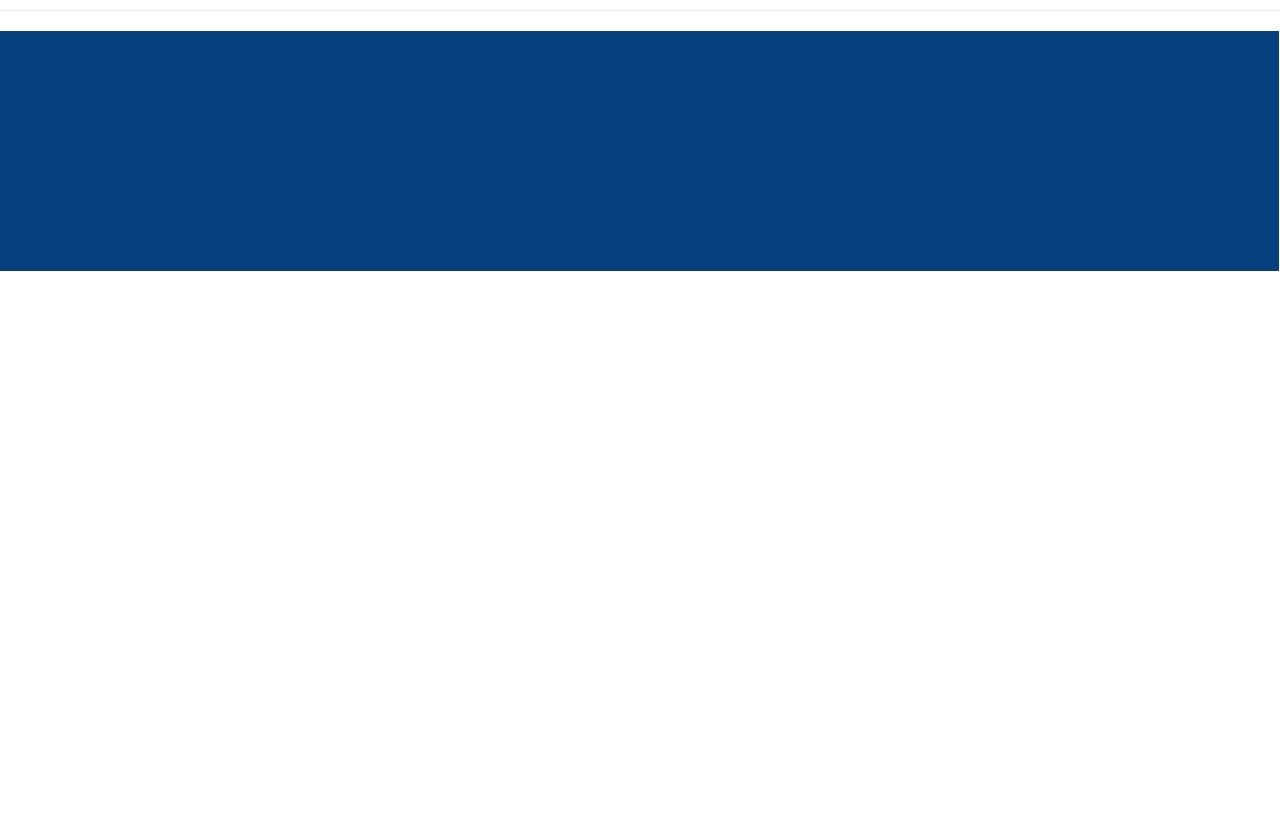
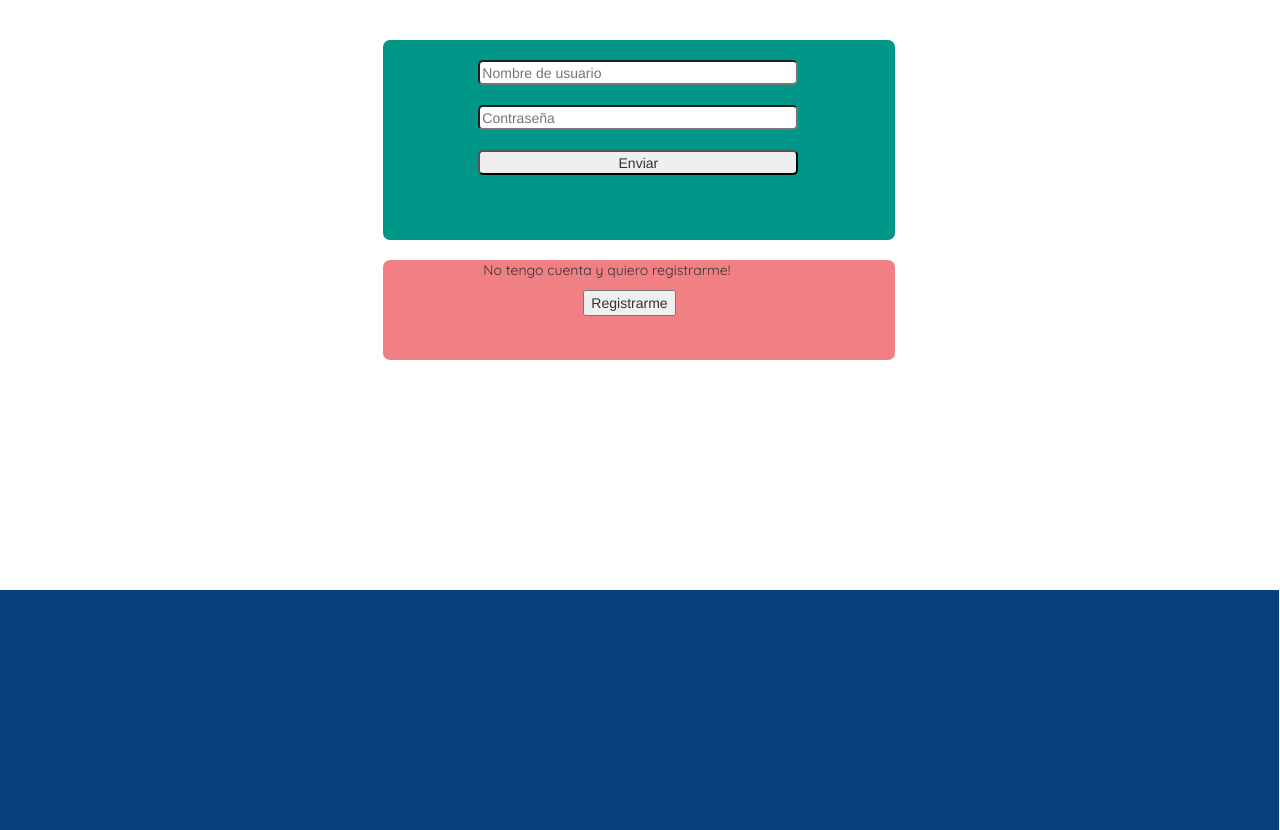
Before and after one commit to juanmaverde/m3d, a PHP site: page /loginRegister.html in a window 1280 px wide. Shown: the part 85-915 px from the top of the page. Before the commit the page ends 356 px from the top, so only its background shows below. Run offline with PHP 8.4, Linux system fonts and the light colour scheme; some web fonts are replaced.

Commit message:
cambios estilo loginRegister.html & styles.css

```diff
--- a/loginRegister.html
+++ b/loginRegister.html
@@ -37,13 +37,21 @@
       </header>
    </div>
    <main>
-      <div class="mainContainer">
-
+      <div class="loginRegisterContainer">
+         <div class="loginContainer">
+            <form class="loginForm" action="index.html" method="post">
+               <input type="text" name="user" value="" placeholder="Nombre de usuario">
+               <input type="password" name="pass" value="" placeholder="Contraseña">
+               <input class="submit" type="submit" name="submit" value="Enviar">
+            </form>
+         </div>
+         <div class="registerContainer">
+            <p>No tengo cuenta y quiero registrarme!</p>
+            <form class="registerForm" action="index.html" method="post">
+               <button type="button" name="registerButton">Registrarme</button>
+            </form>
+         </div>
       </div>
-
-            <hr>
-            <!--linea de division-->
-
 
    </main>
    <div class="footerContainer">
--- a/styles/styles.css
+++ b/styles/styles.css
@@ -389,9 +389,9 @@ main {}
 }
 
 .frequentQuestions {
-   font-family : 'Quicksand',
+  color       : #ed565c;
+  font-family : 'Quicksand',
                 sans-serif;
-color: #ed565c;
 }
 
 .questionsAndAnswers {
@@ -407,6 +407,61 @@ color: #ed565c;
   color : #757575;
 }
 
+/**
+ * --------------------- LOGIN / REGISTER STYLES
+ * -----------------------------------
+ */
+
+.loginRegisterContainer {
+  width      : 99.9vw;
+  height     : 550px;
+  margin-top : 50px;
+}
+
+.loginContainer {
+  width            : 40vw;
+  height           : 200px;
+  margin           : 0 auto;
+  border-radius    : 7px;
+  background-color : #009688;
+}
+
+.loginContainer input {
+  width         : 25vw;
+  height        : 25px;
+  margin-top    : 20px;
+  border-radius : 5px;
+  margin-left: 95px;
+}
+
+.loginForm {}
+
+.submit {
+   width: 100px;
+}
+
+.registerContainer {
+  width            : 40vw;
+  height           : 100px;
+  margin           : 0 auto;
+  border-radius    : 7px;
+  background-color : RGBA(237, 86, 92, 0.75);
+}
+
+.registerContainer p {
+  position    : relative;
+  font-family : 'Quicksand', sans-serif;
+  left: 100px;
+  margin-top: 20px;
+}
+
+.registerForm {
+margin-left: 200px;
+}
+
+.registerButton {
+}
+
 /* --------------------- FOOTER FORM STYLES ----------------------------------- */
 
 .footerContainer {}
```
Also changed, not shown: styles/styles.js (+49 -3 lines).
